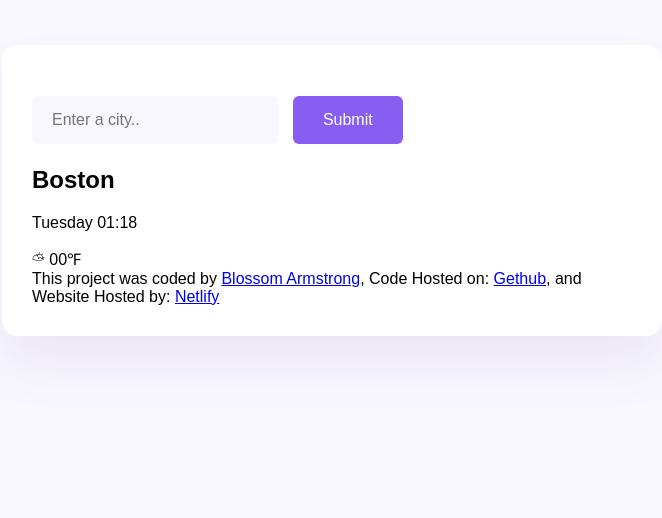
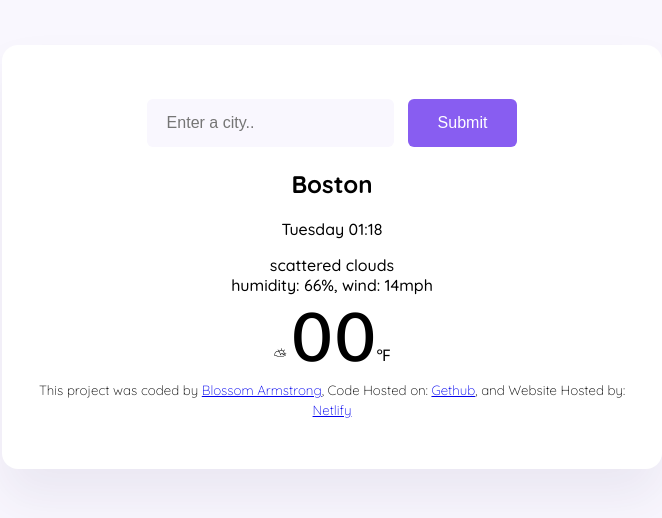
Before and after one commit to BLSSMA/weather-app-final, a plain HTML site: page index.html in a window 1280 px wide. Shown: the whole page, without its empty margins (308-970 px from the left). Drawn offline with nearby package versions, Linux system fonts and the light colour scheme.

Commit message:
added css including fonts and centered text

```diff
--- a/index.html
+++ b/index.html
@@ -2,6 +2,18 @@
 <html lang="en">
   <head>
     <link rel="stylesheet" href="src/style.css" />
+    <link rel="preconnect" href="https://fonts.googleapis.com" />
+    <link rel="preconnect" href="https://fonts.gstatic.com" crossorigin />
+    <link
+      href="https://fonts.googleapis.com/css2?family=Quicksand:wght@300..700&display=swap"
+      rel="stylesheet"
+    />
+    <link rel="preconnect" href="https://fonts.googleapis.com" />
+    <link rel="preconnect" href="https://fonts.gstatic.com" crossorigin />
+    <link
+      href="https://fonts.googleapis.com/css2?family=Quicksand:wght@300..700&family=Schibsted+Grotesk:ital,wght@0,400..900;1,400..900&display=swap"
+      rel="stylesheet"
+    />
     <meta charset="UTF-8" />
     <meta name="viewport" content="width=device-width, initial-scale=1.0" />
     <script src="https://unpkg.com/axios/dist/axios.min.js"></script>
@@ -28,15 +40,18 @@
           </form>
         </h1>
 
-        <h2 id="current-city"><strong>Boston</strong></h2>
+        <h2 class="current-city" id="current-city"><strong>Boston</strong></h2>
 
-        <p id="current-date">
-          Sunday 8:03, scattered clouds
+        <p id="current-date">Sunday 8:03</p>
+        <span
+          >scattered clouds
           <br />
           humidity: 66%, wind: 14mph
-        </p>
+        </span>
+        <br />
         <span id="current-temperature-icon">⛅︎</span>
-        <span id="current-temperature">00</span>℉
+        <span class="current-temperature" id="current-temperature">00</span>℉
+        <br />
       </main>
       <f
         >This project was coded by
--- a/src/style.css
+++ b/src/style.css
@@ -1,5 +1,9 @@
 body {
     background-color: #f9f7fe;
+}
+
+.main{
+    margin-bottom:30px;
 }
 .app-background {
     background: white;
@@ -7,11 +11,12 @@ body {
     margin: 45px auto;
     box-shadow: 0 30px 50px rgba(65, 50, 100, 0.08);
     border-radius: 16px;
-    padding: 30px;
+    padding: 30px 30px 50px 30px;
     font-family: "Quicksand", sans-serif;
         font-optical-sizing: auto;
         font-weight: 450;
         font-style: normal;
+        text-align: center;
 }
 
 .search-button {
@@ -33,6 +38,21 @@ body {
     padding: 15px 20px;
 }
 
-.current-city{
+f{
+font-family: "Quicksand", sans-serif;
+    font-optical-sizing: auto;
+    font-weight: 300;
+    font-style: normal;
+    font-size: smaller;
+}
+.current-temperature{
+font-family: "Schibsted Grotesk", sans-serif;
+    font-optical-sizing: auto;
+    font-weight: 500;
+    font-style: normal;
+    font-size: 68px;
+}
 
+.current-temperature-icon{
+    font-size: x-large;
 }
```
